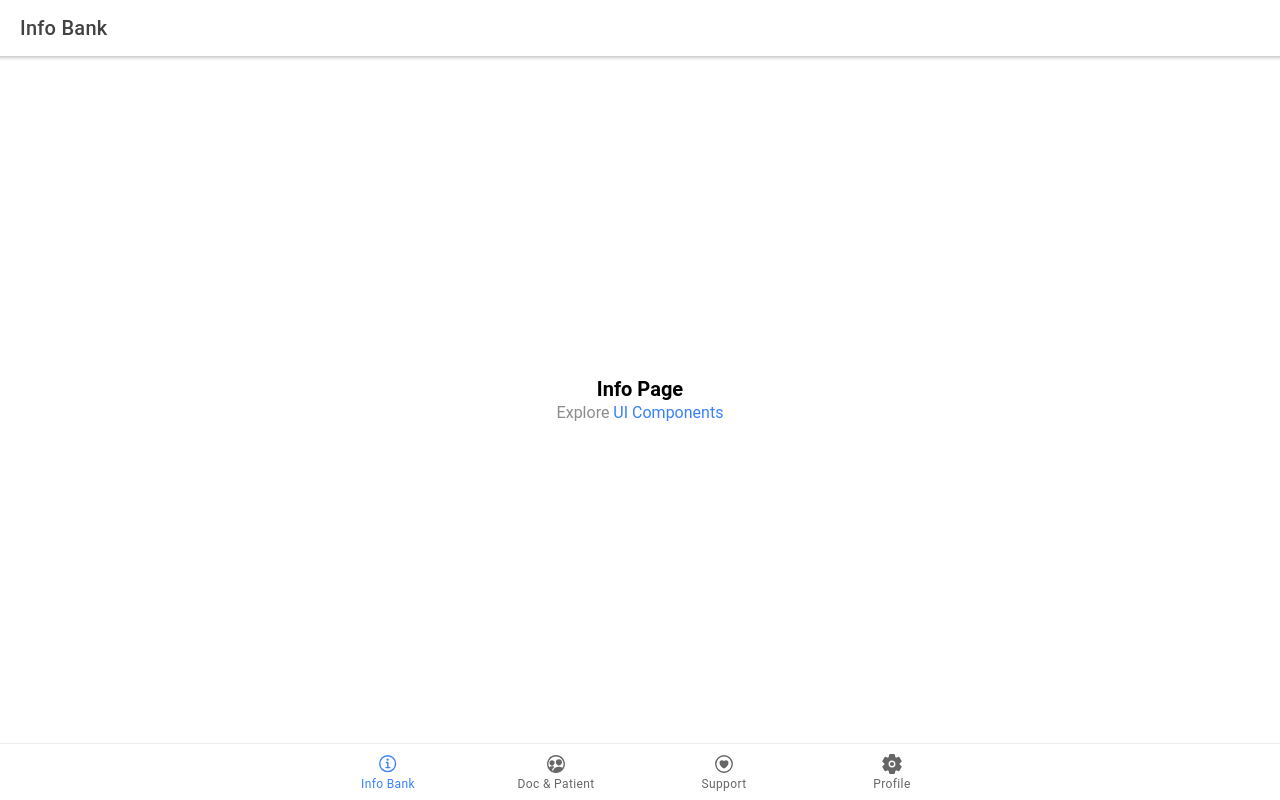
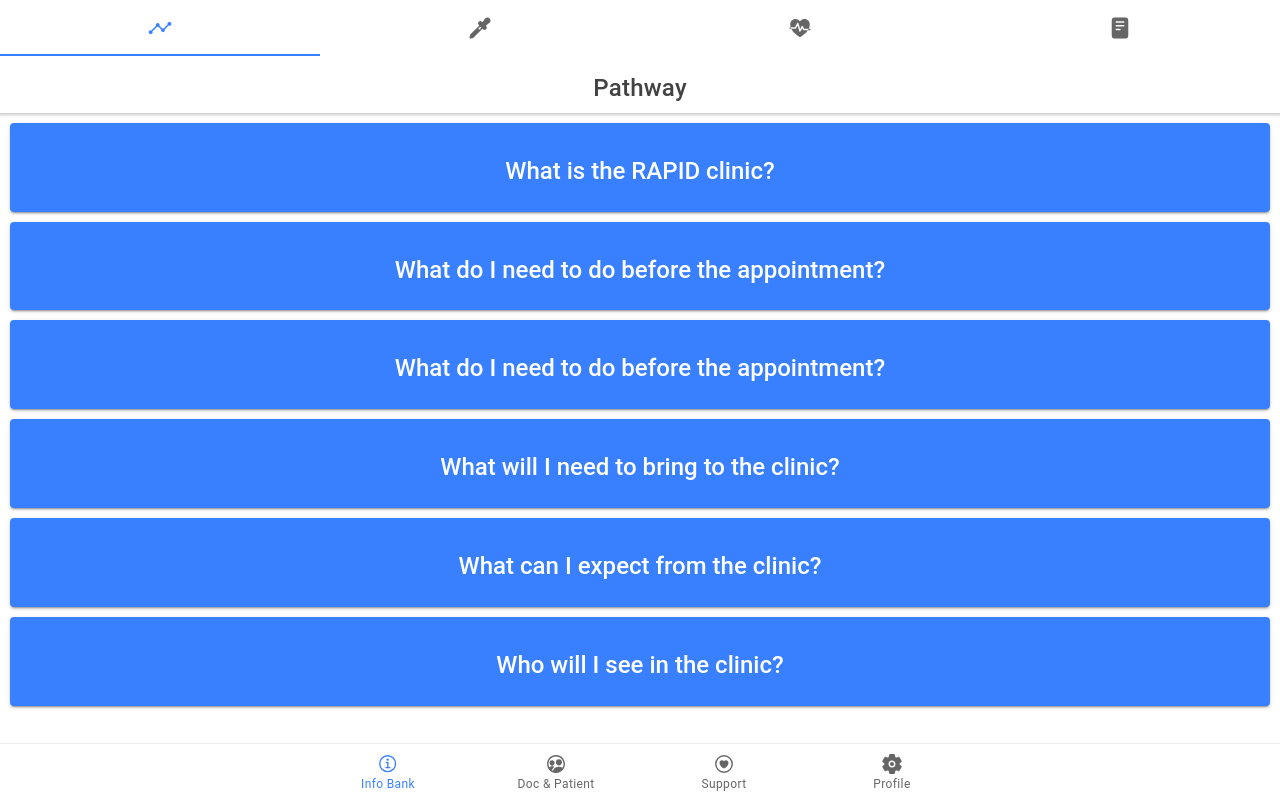
Before and after one commit to Apperta-IXN-for-the-NHS/IXN_Urology_PROMS, a React (Create React App) app in the folder practice/: page /tab1 in a window 1280 px wide. Built offline with nearby package versions, Linux system fonts and the light colour scheme.

Commit message:
knowledge bank almost complete

```diff
--- a/practice/src/App.tsx
+++ b/practice/src/App.tsx
@@ -15,6 +15,7 @@ import KnowledgeBank from './pages/KnowledgeBank/KnowledgeBank';
 import DocPatient from './pages/DocPatient/DocPatient';
 import Support from './pages/Support/Support';
 import Profile from './pages/Profile/Profile';
+import InfoPage from './pages/KnowledgeBank/InfoPage';
 
 /* Core CSS required for Ionic components to work properly */
 import '@ionic/react/css/core.css';
@@ -47,6 +48,7 @@ const App: React.FC = () => (
           <Route path="/tab2" component={DocPatient} exact={true} />
           <Route path="/tab3" component={Support} />
           <Route path="/tab4" component={Profile} />
+          <Route path="/temp" component={InfoPage} />
           <Route path="/" render={() => <Redirect to="/tab1" />} exact={true} />
         </IonRouterOutlet>
         <IonTabBar slot="bottom">
--- /dev/null
+++ b/practice/src/pages/KnowledgeBank/CardList.tsx
@@ -0,0 +1,51 @@
+import React from "react";
+import { IonCard, IonCardHeader, IonCardTitle } from "@ionic/react";
+
+interface InfoCardProps {
+  history: any;
+  title: string;
+  link: string;
+}
+
+const InfoCard: React.FC<InfoCardProps> = ({ history, title, link }) => {
+  return (
+    <IonCard
+      onClick={e => {
+        e.preventDefault();
+        history.push(link);
+      }}
+      color="primary"
+    >
+      <IonCardHeader>
+        <IonCardTitle class="ion-text-center"><h2>{title}</h2></IonCardTitle>
+      </IonCardHeader>
+    </IonCard>
+  );
+};
+
+export interface Info {
+  title: string;
+  link: string;
+}
+
+interface CardListProps {
+  infoArray: Info[];
+  history: any;
+}
+
+const CardList: React.FC<CardListProps> = ({ infoArray, history }) => {
+  return (
+    <React.Fragment>
+      {infoArray.map((info, index) => (
+        <InfoCard
+          key={index}
+          history={history}
+          title={info.title}
+          link={info.link}
+        ></InfoCard>
+      ))}
+    </React.Fragment>
+  );
+};
+
+export default CardList;
--- /dev/null
+++ b/practice/src/pages/KnowledgeBank/Info.tsx
@@ -0,0 +1,33 @@
+export let PathwayInfo = [
+    {title: "What is the RAPID clinic?", link: "/temp"},
+    {title: "What do I need to do before the appointment?", link: "/temp"},
+    {title: "What do I need to do before the appointment?", link: "/temp"},
+    {title: "What will I need to bring to the clinic?", link: "/temp"},
+    {title: "What can I expect from the clinic?", link: "/temp"},
+    {title: "Who will I see in the clinic?", link: "/temp"},
+]
+
+// let PathwayContent = [
+//     {title: ""}
+// ]
+
+export let DiseaseInfo = [
+    {title: "What is the prostate?", link: "/temp"},
+    {title: "Symptoms", link: "/temp"},
+    {title: "What is prostate cancer?", link: "/temp"},
+    {title: "Who does it affect and why?", link: "/temp"}
+]
+
+export let TreatmentInfo = [
+    {title: "What is an MRI", link: "/temp"},
+    {title: "Brachytherapy", link: "/temp"},
+    {title: "Radiotherapy", link: "/temp"},
+    {title: "What affects my treatement options?", link: "/temp"}
+]
+
+export let ManagementInfo = [
+    {title: "Managing with side effects", link: "/temp"},
+    {title: "Sexual problems", link: "/temp"},
+    {title: "Bone health", link: "/temp"},
+    {title: "Managing with fatigue", link: "/temp"}
+]
--- /dev/null
+++ b/practice/src/pages/KnowledgeBank/InfoPage.tsx
@@ -0,0 +1,45 @@
+import React from "react";
+import {
+  IonPage,
+  IonContent,
+  IonHeader,
+  IonText,
+  IonToolbar,
+  IonButtons,
+  IonCard,
+  IonCardContent,
+  IonBackButton
+} from "@ionic/react";
+
+interface OwnProps {
+  title: string;
+  description: string;
+}
+
+const InfoPage: React.FC<OwnProps> = ({ title, description }) => {
+  return (
+    <IonPage>
+      <IonHeader>
+        <IonToolbar>
+          <IonButtons slot="start">
+            <IonBackButton />
+          </IonButtons>
+        </IonToolbar>
+      </IonHeader>
+      <IonContent>
+        <IonText class="ion-text-center">
+          <h1>What is the Prostate?</h1>
+        </IonText>
+        <IonCard>
+          <IonCardContent>
+            <IonText>
+              The prostate is a small gland, which lies at the base of the bladder. It surrounds the first part of the urethra. This is the tube which carries urine from the bladder out of the body. The prostate gland produces a thick white fluid which mixes with sperm and is ejaculated during sex. The rectum (the lower part of the bowel) lies very close to the prostate.
+            </IonText>
+          </IonCardContent>
+        </IonCard>
+      </IonContent>
+    </IonPage>
+  );
+};
+
+export default InfoPage;
--- a/practice/src/pages/KnowledgeBank/KnowledgeBank.tsx
+++ b/practice/src/pages/KnowledgeBank/KnowledgeBank.tsx
@@ -1,23 +1,50 @@
-import React from 'react';
-import { IonContent, IonHeader, IonPage, IonTitle, IonToolbar } from '@ionic/react';
-import ExploreContainer from '../../components/ExploreContainer';
-import './KnowledgeBank.css';
+import  React, { useState } from "react";
+import {
+  IonContent,
+  IonHeader,
+  IonPage,
+  IonTitle,
+  IonToolbar,
+  IonSegment
+} from "@ionic/react";
+import "./KnowledgeBank.css";
+import Tab from "./Tab";
+import CardList, { Info } from "./CardList";
+import { analytics, fitness , eyedrop, reader} from "ionicons/icons";
+import { PathwayInfo, ManagementInfo, DiseaseInfo, TreatmentInfo } from "./Info";
 
-const KnowledgeBank: React.FC = () => {
+interface OwnProps {
+  history: any;
+}
+
+const KnowledgeBank: React.FC<OwnProps> = ({ history }) => {
+  const icons = [analytics, eyedrop, fitness, reader];
+  const tabs = ['Pathway', 'Disease', 'Treatement', 'Management'];
+  const [tab, setTab] = useState<"Pathway" | "Disease" | "Treatment" | "Management">("Pathway")
+  const tabToInfo = (tabName: string): Info[] => {
+    if (tabName === "Pathway") return PathwayInfo
+    if (tabName === "Disease") return DiseaseInfo
+    if (tabName === "Treatement") return TreatmentInfo
+    if (tabName === "Management") return ManagementInfo
+    return PathwayInfo;
+  }
+
   return (
     <IonPage>
       <IonHeader>
         <IonToolbar>
-          <IonTitle>Info Bank</IonTitle>
+          <IonSegment color="primary" value={tab} onIonChange={e => setTab(e.detail.value as any)}>
+            {tabs.map((val, idx) => <Tab key={idx} label={val} icon={icons[idx]}/>)}
+          </IonSegment>
+        </IonToolbar>
+        <IonToolbar>
+          <IonTitle class="ion-text-center">
+            <h2>{tab}</h2>
+          </IonTitle>
         </IonToolbar>
       </IonHeader>
       <IonContent>
-        <IonHeader collapse="condense">
-          <IonToolbar>
-            <IonTitle size="large">Tab 1</IonTitle>
-          </IonToolbar>
-        </IonHeader>
-        <ExploreContainer name="Info Page" />
+        <CardList infoArray={tabToInfo(tab)} history={history} />
       </IonContent>
     </IonPage>
   );
--- /dev/null
+++ b/practice/src/pages/KnowledgeBank/Tab.tsx
@@ -0,0 +1,17 @@
+import React from "react";
+import { IonSegmentButton, IonLabel, IonIcon } from "@ionic/react";
+interface TabProps {
+  label: string;
+  icon: any;
+}
+
+const Tab: React.FC<TabProps> = ({ label, icon }) => {
+  return (
+    <IonSegmentButton value={label} color="pimary">
+      <IonIcon icon={icon} />
+      {/* <IonLabel>{props.label}</IonLabel> */}
+    </IonSegmentButton>
+  );
+};
+
+export default Tab;
```
